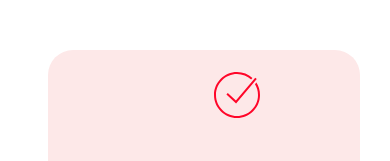
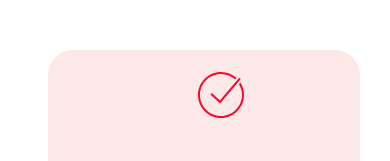
Before and after one commit to iictech/Startup_Tmsl, a React (Create React App) app: page /thank-you in a window 390 px wide. Shown: the part 334-495 px from the top of the page. Built offline with nearby package versions, Linux system fonts and the light colour scheme.

Commit message:
update responsiveness

```diff
--- a/src/Pages/Feedback/Feedback.css
+++ b/src/Pages/Feedback/Feedback.css
@@ -170,6 +170,6 @@
     }
 
     .check {
-        margin-left: 9rem;
+        margin-left: 8rem;
     }
 }
```
